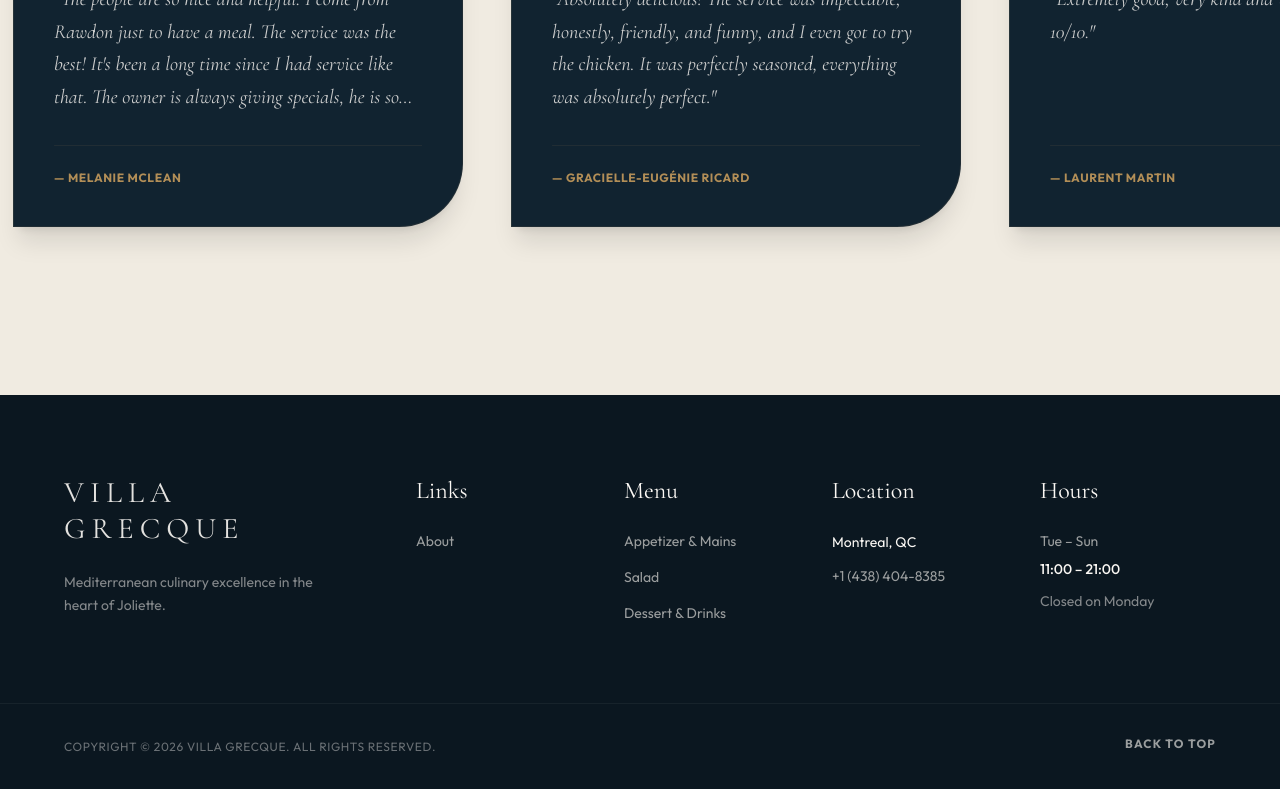
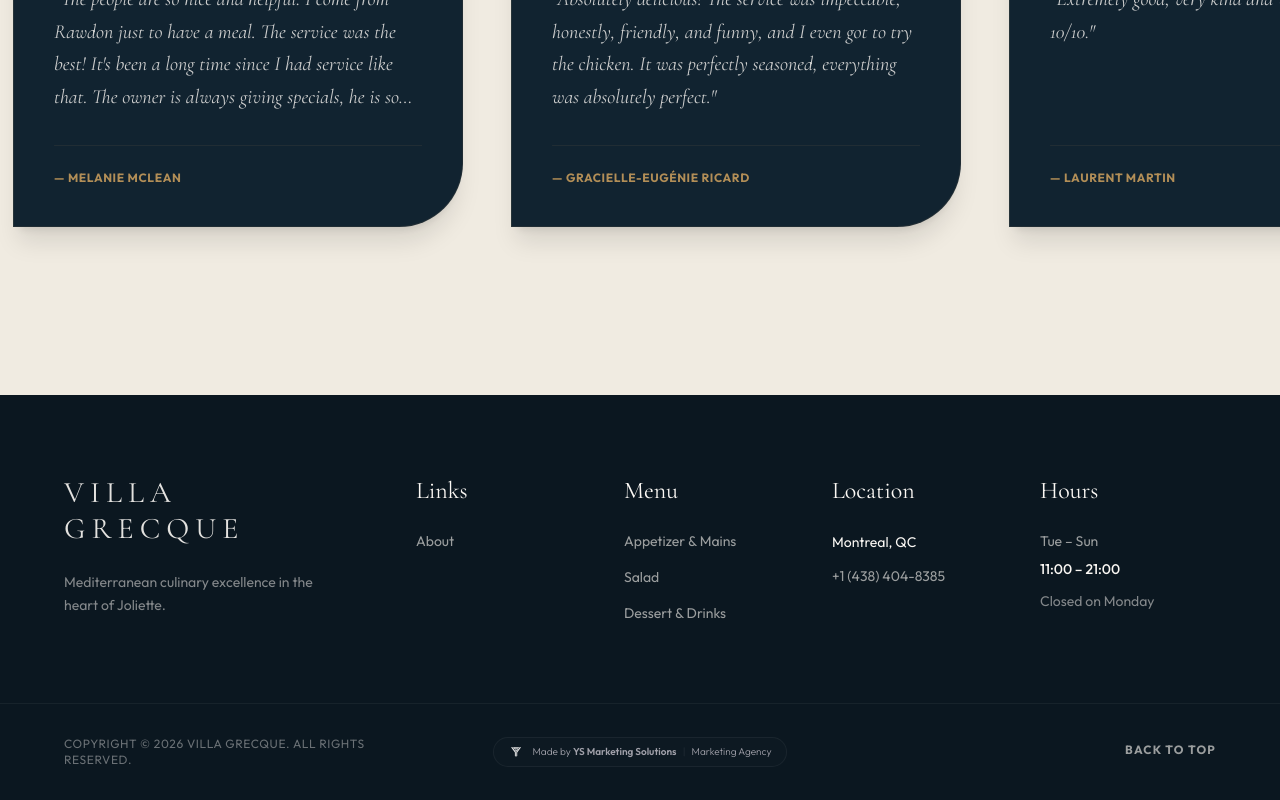
Before and after one commit to ys-sites/Vieux-Casa, a React (Vite) app: page / in a window 1280 px wide. Shown: the part 4464-5264 px from the top of the page. Built offline with nearby package versions, Linux system fonts and the light colour scheme.

Commit message:
feat: add HomePage component and global stylesheet with structured menu and review data

```diff
--- a/src/HomePage.tsx
+++ b/src/HomePage.tsx
@@ -563,11 +563,31 @@ export default function HomePage() {
         </div>
 
         <div className="w-full border-t border-sand/5 py-8">
-           <div className="max-w-[1440px] mx-auto px-6 md:px-16 flex flex-col md:flex-row justify-between items-center gap-6">
-              <p className="text-sand/40 text-xs tracking-wider">
+           <div className="max-w-[1440px] mx-auto px-6 md:px-16 grid grid-cols-1 md:grid-cols-3 gap-6 items-center text-center">
+              <p className="text-sand/40 text-xs tracking-wider order-3 md:order-none text-center md:text-left">
                 COPYRIGHT © {new Date().getFullYear()} VILLA GRECQUE. ALL RIGHTS RESERVED.
               </p>
 
+              {/* Center: YS Marketing Solutions Signature */}
+              <div className="flex justify-center items-center order-1 md:order-none">
+                <a
+                  href="https://www.ysdev.ca"
+                  target="_blank"
+                  rel="noopener noreferrer"
+                  className="ys-signature-btn"
+                >
+                  <img
+                    src="/YS.png"
+                    alt="YS Logo"
+                    className="ys-sig-logo"
+                  />
+                  <span className="ys-sig-text">
+                    Made by <strong className="ys-sig-highlight">YS Marketing Solutions</strong> <span className="ys-sig-divider">|</span> Marketing Agency
+                  </span>
+                </a>
+              </div>
+
+              <div className="flex justify-center md:justify-end order-2 md:order-none">
                 <button
                   onClick={() => window.scrollTo({ top: 0, behavior: "smooth" })}
                   className="text-sand/60 text-xs font-bold uppercase tracking-widest hover:text-gold transition-colors border-b border-transparent hover:border-gold pb-1"
@@ -576,6 +596,7 @@ export default function HomePage() {
                 </button>
               </div>
            </div>
+        </div>
       </footer>
     </div>
   );
--- a/src/index.css
+++ b/src/index.css
@@ -33,3 +33,65 @@
   0% { transform: translateX(-50%); }
   100% { transform: translateX(0%); }
 }
+
+/* YS MARKETING SOLUTIONS SIGNATURE */
+.ys-signature-btn {
+  display: flex;
+  align-items: center;
+  gap: 8px;
+  padding: 6px 14px;
+  border-radius: 999px;
+  background: rgba(255, 255, 255, 0.01);
+  border: 1px solid rgba(255, 255, 255, 0.05);
+  transition: background 0.3s, border-color 0.3s, transform 0.3s;
+  text-decoration: none;
+  cursor: pointer;
+  width: fit-content;
+}
+
+.ys-signature-btn:hover {
+  background: rgba(178, 142, 87, 0.03);
+  border-color: rgba(178, 142, 87, 0.2);
+  transform: translateY(-1px);
+}
+
+.ys-sig-logo {
+  height: 16px;
+  width: auto;
+  object-fit: contain;
+  filter: brightness(0.9);
+  transition: transform 0.3s;
+  will-change: transform;
+}
+
+.ys-signature-btn:hover .ys-sig-logo {
+  transform: scale(1.05);
+  filter: brightness(1);
+}
+
+.ys-sig-text {
+  font-size: 10px;
+  color: #a1a1aa; /* text-zinc-400 */
+  font-weight: 300;
+  transition: color 0.3s;
+  line-height: 1;
+}
+
+.ys-signature-btn:hover .ys-sig-text {
+  color: #d4d4d8; /* text-zinc-300 */
+}
+
+.ys-sig-highlight {
+  font-weight: 600;
+  color: #a1a1aa; /* text-zinc-400 */
+  transition: color 0.3s;
+}
+
+.ys-signature-btn:hover .ys-sig-highlight {
+  color: #b28e57;
+}
+
+.ys-sig-divider {
+  color: rgba(255, 255, 255, 0.1);
+  margin: 0 4px;
+}
```
Lines whose indentation alone changed are shown as unchanged.
